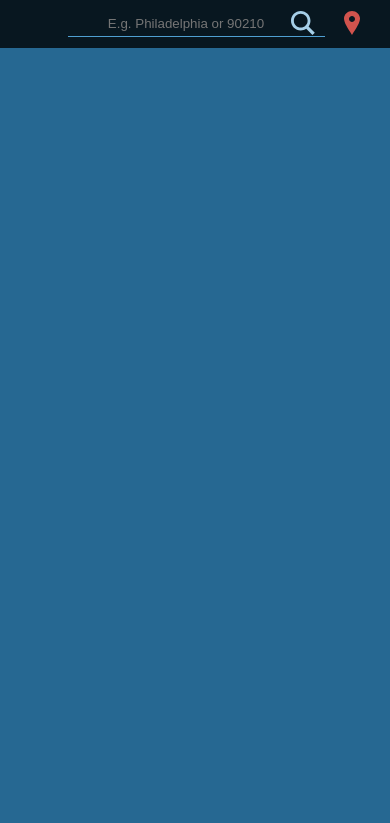
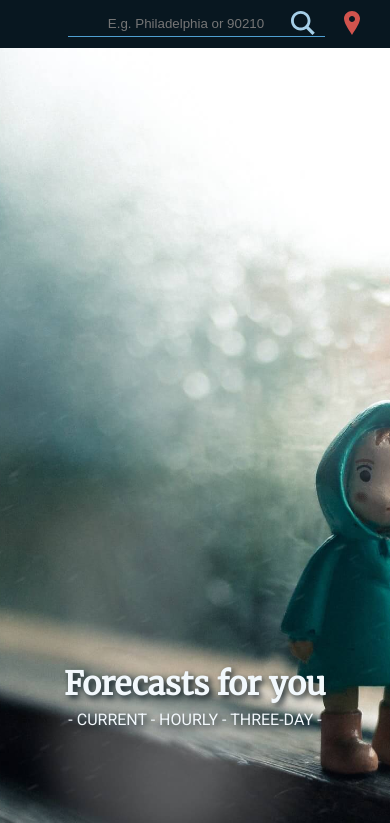
Before and after one commit to TKravel/weather-app-client, a React (Create React App) app: page / in a window 390 px wide. Shown: the top 823 px of the page. Built offline with nearby package versions, Linux system fonts and the light colour scheme.

Commit message:
start landing page

```diff
--- a/src/App.css
+++ b/src/App.css
@@ -131,7 +131,7 @@ h6,
 	color: var(--main-white);
 	text-align: center;
 	width: 100vw;
-	grid-area: 'nav';
+	grid-area: nav;
 }
 
 #search-container {
@@ -192,15 +192,49 @@ input:-webkit-autofill {
 }
 
 /* ----------------------------------------------------------------------- */
-/* display container */
+/* landing page */
 /* ------------------------------------------------------------------------ */
+#landing-page {
+	background: url('./img/toy-looking-out-window.jpg') no-repeat center center
+		fixed;
+	background-size: cover;
 
-/* #display-container {
+	grid-area: 2/1/4/3;
+}
+
+#hero-text {
+	color: var(--main-white);
 	display: flex;
-	flex-wrap: wrap;
+	flex-direction: column;
 	justify-content: center;
-	align-items: center;
-} */
+	text-align: left;
+	height: calc(100vh - 5em);
+	margin-left: 3em;
+}
+
+#hero-text h1,
+p {
+	text-shadow: 3px 3px 6px var(--main-extraDark);
+}
+
+@media screen and (max-width: 850px) {
+	#landing-page {
+		max-height: 100%;
+		grid-area: 2/1/5/2;
+	}
+	#hero-text {
+		margin-left: 0;
+		padding-bottom: 5em;
+		justify-content: flex-end;
+		text-align: center;
+	}
+}
+
+@media screen and (max-width: 500px) {
+	#landing-page {
+		grid-area: 2/1/4/2;
+	}
+}
 
 /* ------------------------------------------------------------------------ */
 
--- a/src/App.js
+++ b/src/App.js
@@ -6,6 +6,7 @@ import ExtenedSection from './components/extendedForecast/ExtendedSection';
 import Navbar from './components/Navbar';
 import Footer from './components/Footer';
 import Spinner from './components/icons/Spinner';
+import LandingPage from './components/LandingPage';
 
 function App() {
 	const [location, setLocation] = useState('');
@@ -60,7 +61,9 @@ function App() {
 		<div id='app-wrapper'>
 			<Navbar setUserLocation={setLocation} errors={error} />
 
-			{!searchSubmitted ? null : isLoading ? (
+			{!searchSubmitted ? (
+				<LandingPage />
+			) : isLoading ? (
 				<Spinner />
 			) : (
 				<>
--- /dev/null
+++ b/src/components/LandingPage.jsx
@@ -0,0 +1,15 @@
+import React from 'react';
+
+const LandingPage = () => {
+	return (
+		<div id='landing-page'>
+			<div id='hero-text'>
+				<h1>Forecasts for you</h1>
+				{/* <p>Don't get caught by surprise</p> */}
+				<p>- CURRENT - HOURLY - THREE-DAY -</p>
+			</div>
+		</div>
+	);
+};
+
+export default LandingPage;
```
Also changed, not shown: src/img/toy-looking-out-window.jpg (added).
